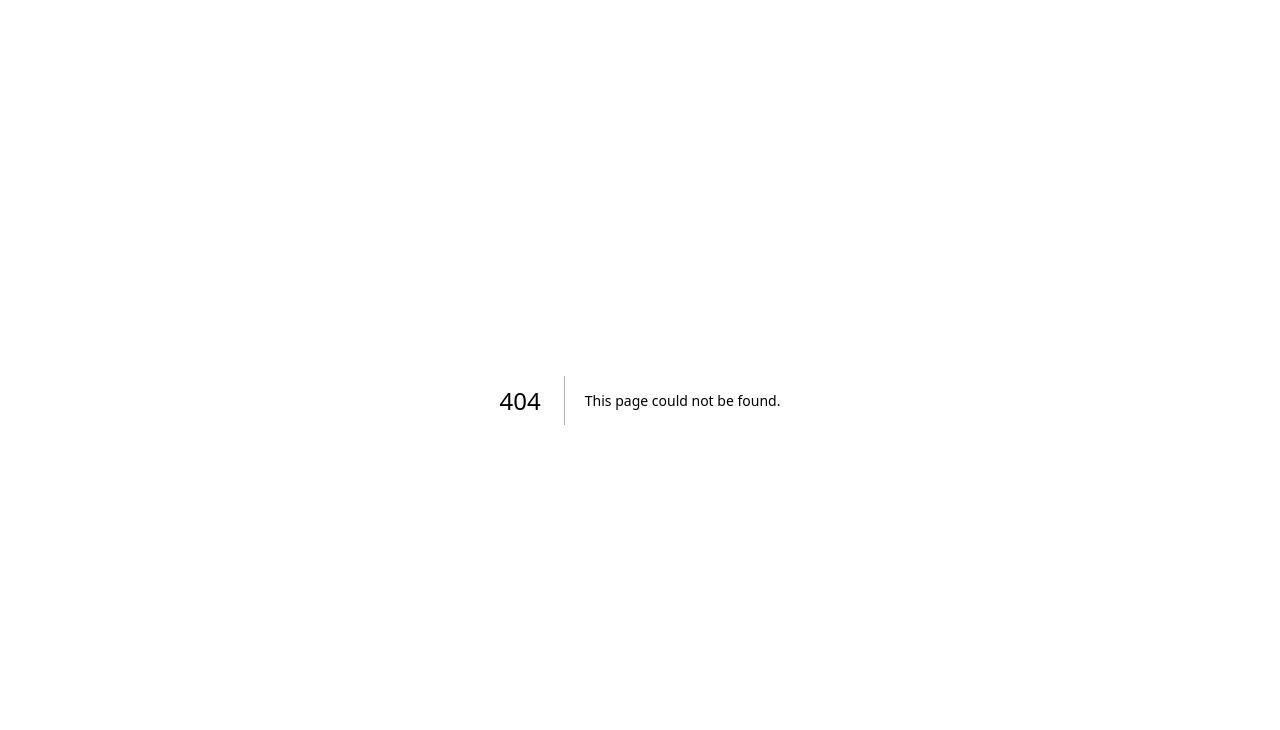
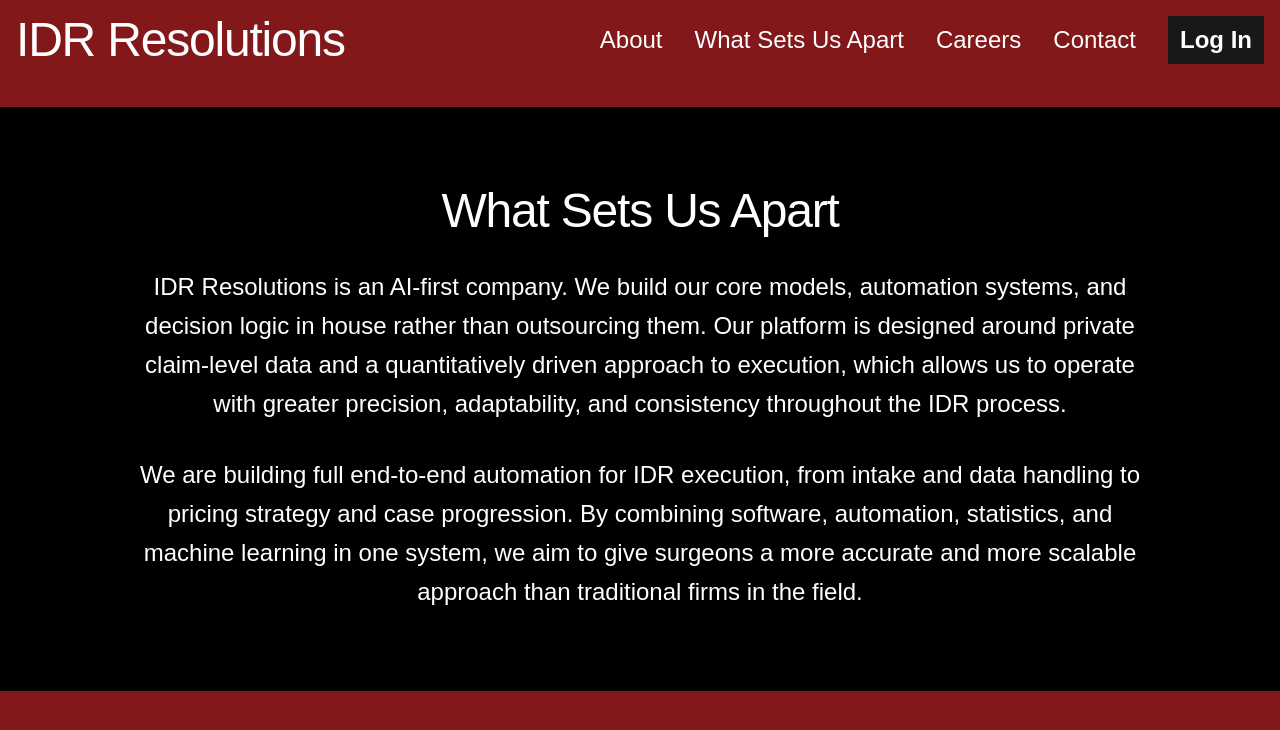
Before and after one commit to Brian63294/IDR-WEBSITE, a Next.js app: page /what-sets-us-apart in a window 1280 px wide. Before the commit this address had no page. Shown: the top 730 px of the page. Built offline with nearby package versions, Linux system fonts and the light colour scheme.

Commit message:
add what sets us apart page

```diff
--- a/app/page.tsx
+++ b/app/page.tsx
@@ -1,3 +1,5 @@
+import Link from "next/link";
+
 export default function Home() {
   return (
     <main className="min-h-screen bg-black text-white">
@@ -9,21 +11,24 @@ export default function Home() {
           </h1>
 
           <nav className="mt-3 flex flex-wrap items-center gap-3 text-sm">
-            <a href="#" className="hover:opacity-80">
+            <Link href="#" className="hover:opacity-80">
               About
-            </a>
-            <a href="#" className="hover:opacity-80">
+            </Link>
+            <Link href="/what-sets-us-apart" className="hover:opacity-80">
+              What Sets Us Apart
+            </Link>
+            <Link href="#" className="hover:opacity-80">
               Careers
-            </a>
-            <a href="#" className="hover:opacity-80">
+            </Link>
+            <Link href="#" className="hover:opacity-80">
               Contact
-            </a>
-            <a
+            </Link>
+            <Link
               href="#"
               className="rounded-none bg-zinc-900 px-3 py-2 font-semibold text-white hover:bg-zinc-800"
             >
               Log In
-            </a>
+            </Link>
           </nav>
         </div>
       </section>
@@ -36,21 +41,24 @@ export default function Home() {
           </h1>
 
           <nav className="flex items-center gap-8 text-2xl">
-            <a href="#" className="hover:opacity-80">
+            <Link href="#" className="hover:opacity-80">
               About
-            </a>
-            <a href="#" className="hover:opacity-80">
+            </Link>
+            <Link href="/what-sets-us-apart" className="hover:opacity-80">
+              What Sets Us Apart
+            </Link>
+            <Link href="#" className="hover:opacity-80">
               Careers
-            </a>
-            <a href="#" className="hover:opacity-80">
+            </Link>
+            <Link href="#" className="hover:opacity-80">
               Contact
-            </a>
-            <a
+            </Link>
+            <Link
               href="#"
               className="rounded-none bg-zinc-900 px-3 py-2 font-semibold text-white hover:bg-zinc-800"
             >
               Log In
-            </a>
+            </Link>
           </nav>
         </div>
       </section>
@@ -59,12 +67,10 @@ export default function Home() {
       <section className="bg-black px-4 py-12 md:px-8 md:py-20">
         <div className="mx-auto max-w-5xl">
           <p className="text-center text-lg leading-relaxed text-white md:text-2xl">
-
             IDR Resolutions is an IDR automation and reimbursement optimization
-            company for surgeons. We built a platform that uses
-            mathematical, statistical, and machine learning methods to automate
-            the entire IDR Process from end to end.
-
+            company for surgeons. We built a platform that uses mathematical,
+            statistical, and machine learning methods to automate the entire IDR
+            process from end to end.
           </p>
         </div>
       </section>
--- /dev/null
+++ b/app/what-sets-us-apart/page.tsx
@@ -0,0 +1,96 @@
+import Link from "next/link";
+
+export default function WhatSetsUsApartPage() {
+    return (
+        <main className="min-h-screen bg-black text-white">
+            {/* Mobile */}
+            <section className="bg-red-900 border-b border-black md:hidden">
+                <div className="px-4 py-4">
+                    <h1 className="text-3xl font-light tracking-tight">
+                        IDR Resolutions
+                    </h1>
+
+                    <nav className="mt-3 flex flex-wrap items-center gap-3 text-sm">
+                        <Link href="#" className="hover:opacity-80">
+                            About
+                        </Link>
+                        <Link href="/what-sets-us-apart" className="hover:opacity-80">
+                            What Sets Us Apart
+                        </Link>
+                        <Link href="#" className="hover:opacity-80">
+                            Careers
+                        </Link>
+                        <Link href="#" className="hover:opacity-80">
+                            Contact
+                        </Link>
+                        <Link
+                            href="#"
+                            className="rounded-none bg-zinc-900 px-3 py-2 font-semibold text-white hover:bg-zinc-800"
+                        >
+                            Log In
+                        </Link>
+                    </nav>
+                </div>
+            </section>
+
+            {/* Desktop */}
+            <section className="hidden h-[13.333vh] bg-red-900 border-b-2 border-none md:block">
+                <div className="flex items-start justify-between px-4 pt-4">
+                    <h1 className="text-5xl font-light tracking-tight">
+                        IDR Resolutions
+                    </h1>
+
+                    <nav className="flex items-center gap-8 text-2xl">
+                        <Link href="#" className="hover:opacity-80">
+                            About
+                        </Link>
+                        <Link href="/what-sets-us-apart" className="hover:opacity-80">
+                            What Sets Us Apart
+                        </Link>
+                        <Link href="#" className="hover:opacity-80">
+                            Careers
+                        </Link>
+                        <Link href="#" className="hover:opacity-80">
+                            Contact
+                        </Link>
+                        <Link
+                            href="#"
+                            className="rounded-none bg-zinc-900 px-3 py-2 font-semibold text-white hover:bg-zinc-800"
+                        >
+                            Log In
+                        </Link>
+                    </nav>
+                </div>
+            </section>
+
+            {/* Black section */}
+            <section className="bg-black px-4 py-12 md:px-8 md:py-20">
+                <div className="mx-auto max-w-5xl">
+                    <h2 className="mb-8 text-center text-3xl font-light tracking-tight md:text-5xl">
+                        What Sets Us Apart
+                    </h2>
+
+                    <p className="text-center text-lg leading-relaxed text-white md:text-2xl">
+                        IDR Resolutions is an AI-first company. We build our core models,
+                        automation systems, and decision logic in house rather than
+                        outsourcing them. Our platform is designed around private
+                        claim-level data and a quantitatively driven approach to execution,
+                        which allows us to operate with greater precision, adaptability, and
+                        consistency throughout the IDR process.
+                    </p>
+
+                    <p className="mt-8 text-center text-lg leading-relaxed text-white md:text-2xl">
+                        We are building full end-to-end automation for IDR execution, from
+                        intake and data handling to pricing strategy and case progression.
+                        By combining software, automation, statistics, and machine learning
+                        in one system, we aim to give surgeons a more accurate and more
+                        scalable approach than traditional firms in the field.
+                    </p>
+                </div>
+            </section>
+
+            {/* Red section under black */}
+            <section className="min-h-[35vh] bg-red-900"></section>
+        </main>
+    );
+}
```
